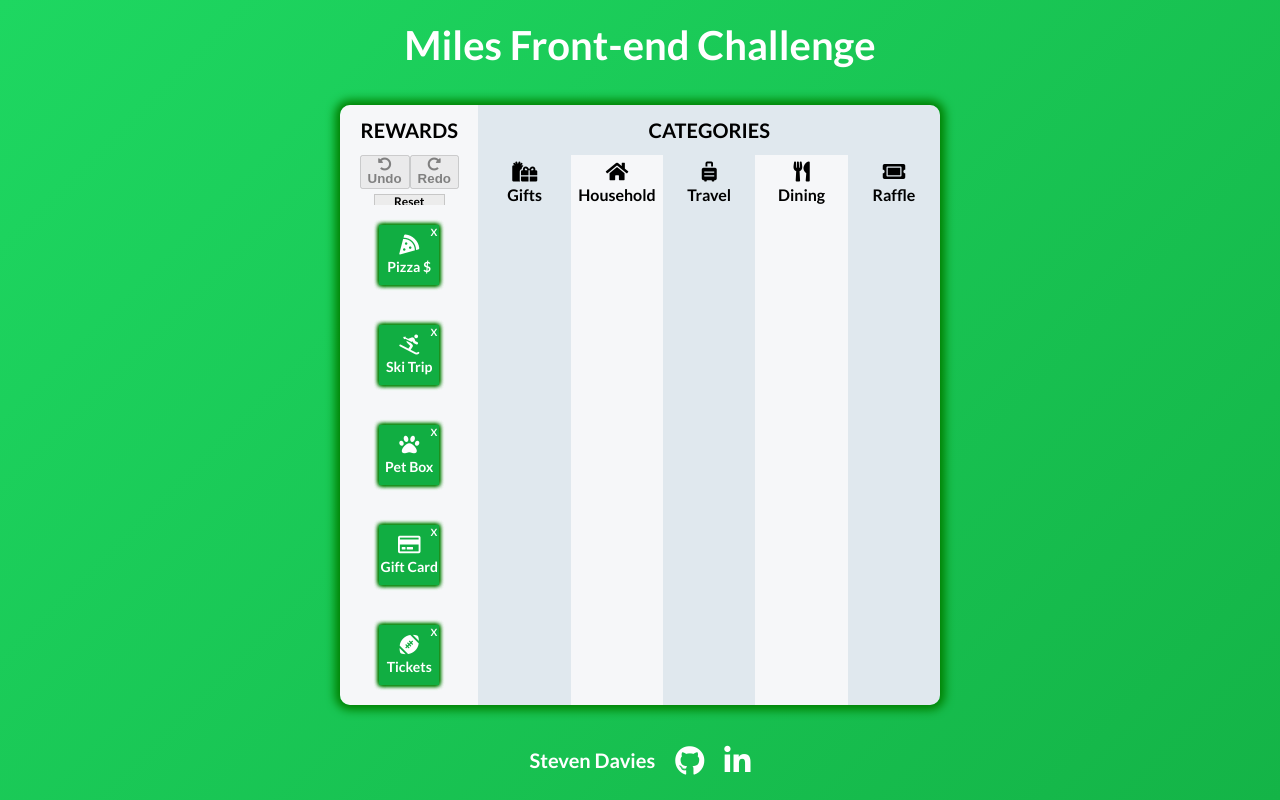
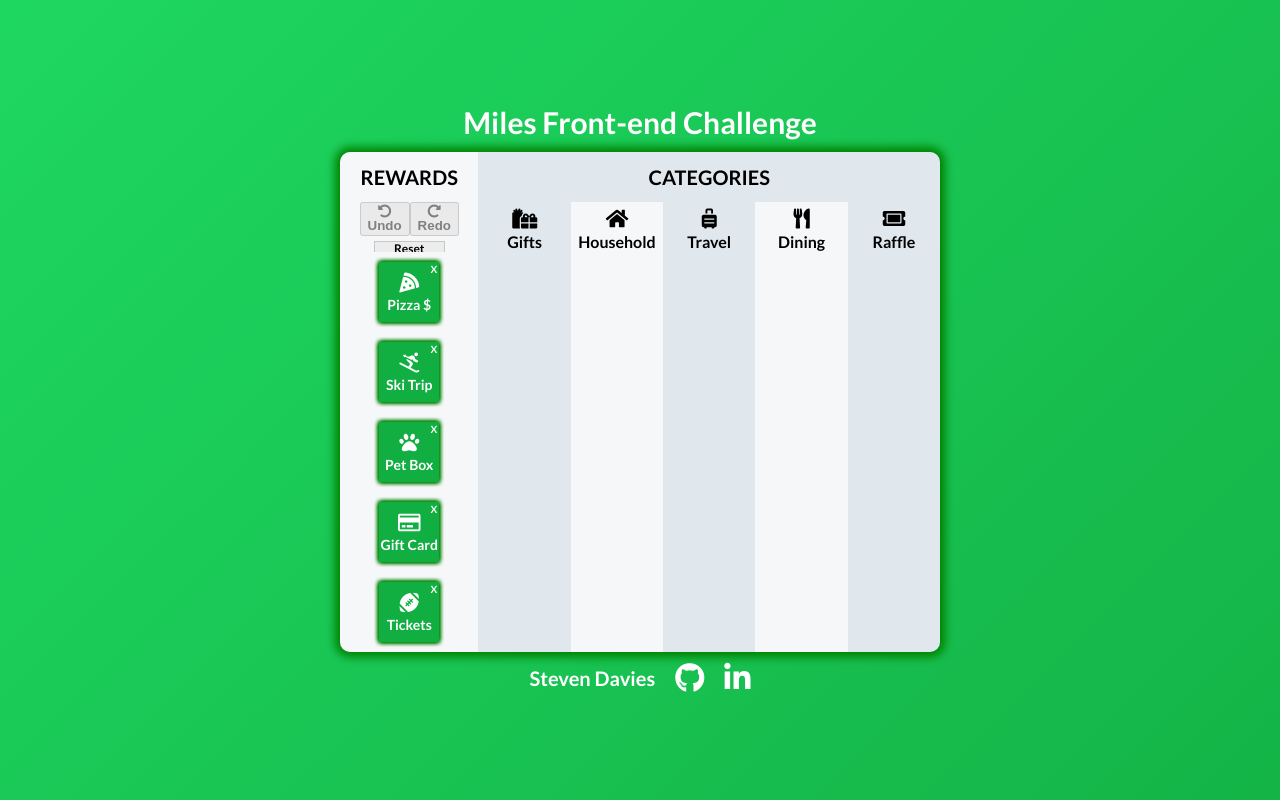
Before and after one commit to s-davies/Miles-Coding-Challenge, a plain HTML site: page index.html in a window 1280 px wide. Drawn offline with nearby package versions, Linux system fonts and the light colour scheme.

Commit message:
change sizing

```diff
--- a/css/grid.css
+++ b/css/grid.css
@@ -9,9 +9,9 @@ body {
 }
 
 body > h1 {
-  font-size: 40px;
+  font-size: 30px;
   color: white;
-  padding-bottom: 40px;
+  padding-bottom: 15px;
 }
 
 body a {
@@ -26,7 +26,7 @@ h5 {
 }
 
 body > div:last-of-type {
-  padding-top: 40px;
+  padding-top: 10px;
   display: flex;
   color: white;
 }
@@ -120,7 +120,7 @@ body > div:last-of-type a:hover {
 
 .grid {
   width: 600px;
-  height: 500px;
+  height: 400px;
   display: flex;
 }
 
```
